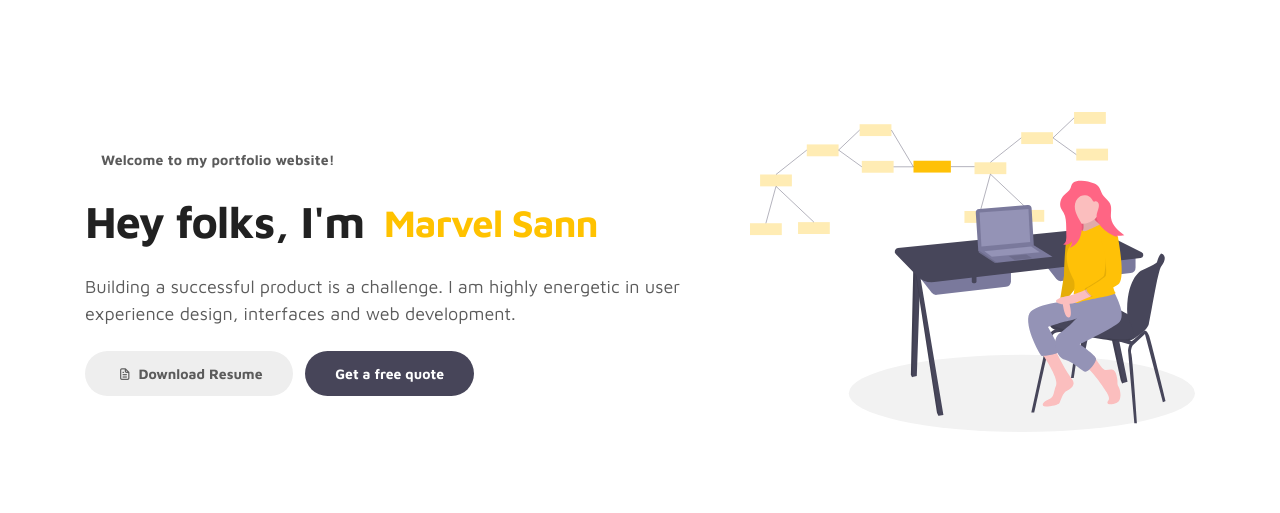
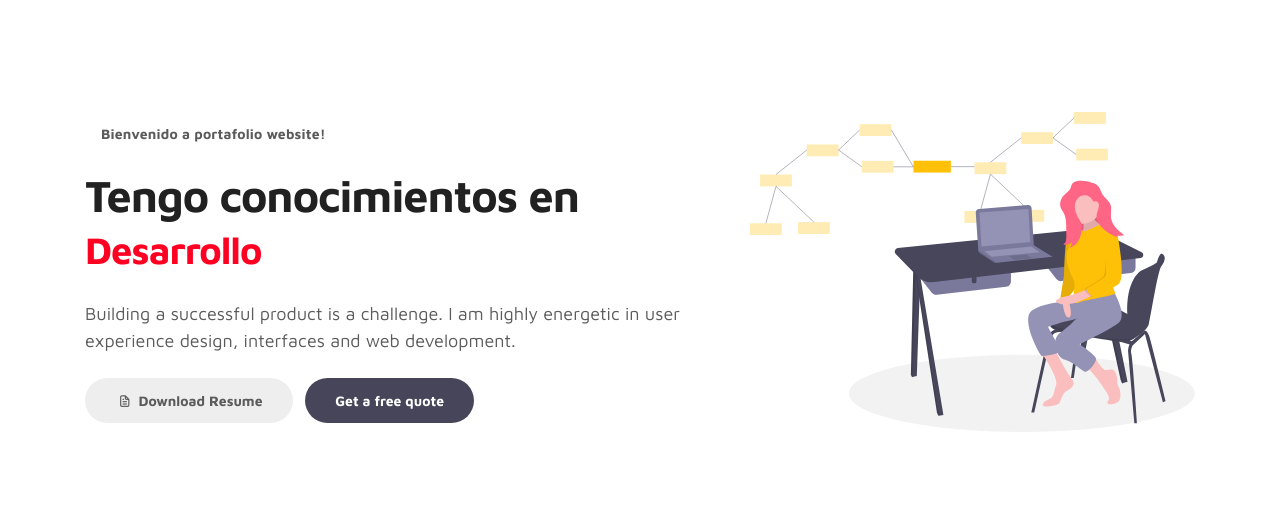
Before and after one commit to matDxD/Portafolio-Django, a Django app: page / in a window 1280 px wide. Shown: the part 86-599 px from the top of the page. Run offline with Django 5.2, Linux system fonts and the light colour scheme; some libraries are stand-ins or nearby versions.

Commit message:
modificacion

```diff
--- a/appweb/static/css/tooplate-style.css
+++ b/appweb/static/css/tooplate-style.css
@@ -116,7 +116,7 @@ b, strong {
 }
 
 .animated-item {
-  color: #ffc200;
+  color: #ff0022;
 }
 
 .animated-item {
@@ -214,7 +214,7 @@ b, strong {
 
 .navbar-light .navbar-nav .nav-link:focus,
 .navbar-light .navbar-nav .nav-link:hover {
-  color: #ffc200;
+  color: #ff0800;
   font-weight: bold;
 }
 .navbar-light .navbar-nav .nav-link:focus span,
--- a/appweb/templates/marvel/index.html
+++ b/appweb/templates/marvel/index.html
@@ -76,13 +76,13 @@ https://www.tooplate.com/view/2115-marvel
 
                 <div class="col-lg-7 col-md-12 col-12 d-flex align-items-center">
                     <div class="about-text">
-                        <small class="small-text">Welcome to <span class="mobile-block">my portfolio website!</span></small>
+                        <small class="small-text">Bienvenido <span class="mobile-block">a portafolio website!</span></small>
                         <h1 class="animated animated-text">
-                            <span class="mr-2">Hey folks, I'm</span>
+                            <span class="mr-2"> Tengo conocimientos en </span>
                                 <div class="animated-info">
-                                    <span class="animated-item">Marvel Sann</span>
-                                    <span class="animated-item">Web Designer</span>
-                                    <span class="animated-item">UI Specialist</span>
+                                    <span class="animated-item">Desarrollo </span>
+                                    <span class="animated-item">Bases de datos</span>
+                                    <span class="animated-item">Soporte</span>
                                 </div>
                         </h1>
 
```
